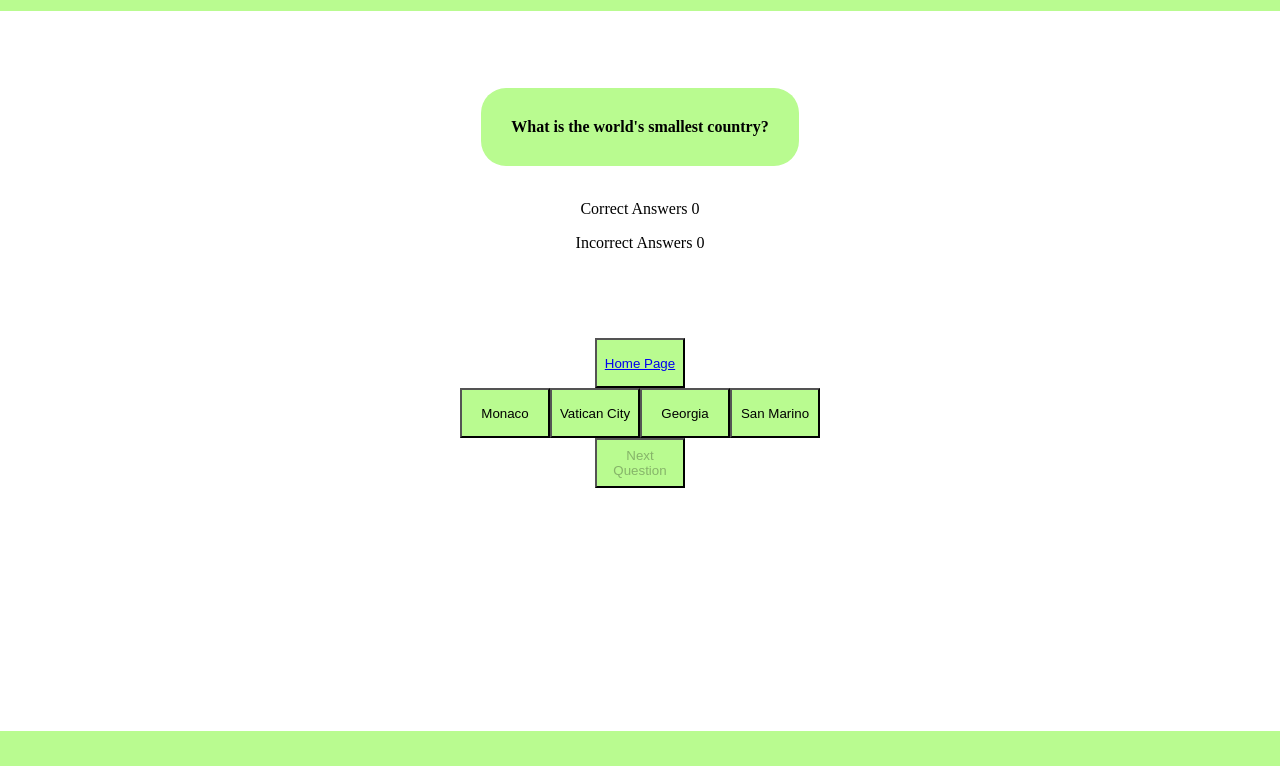
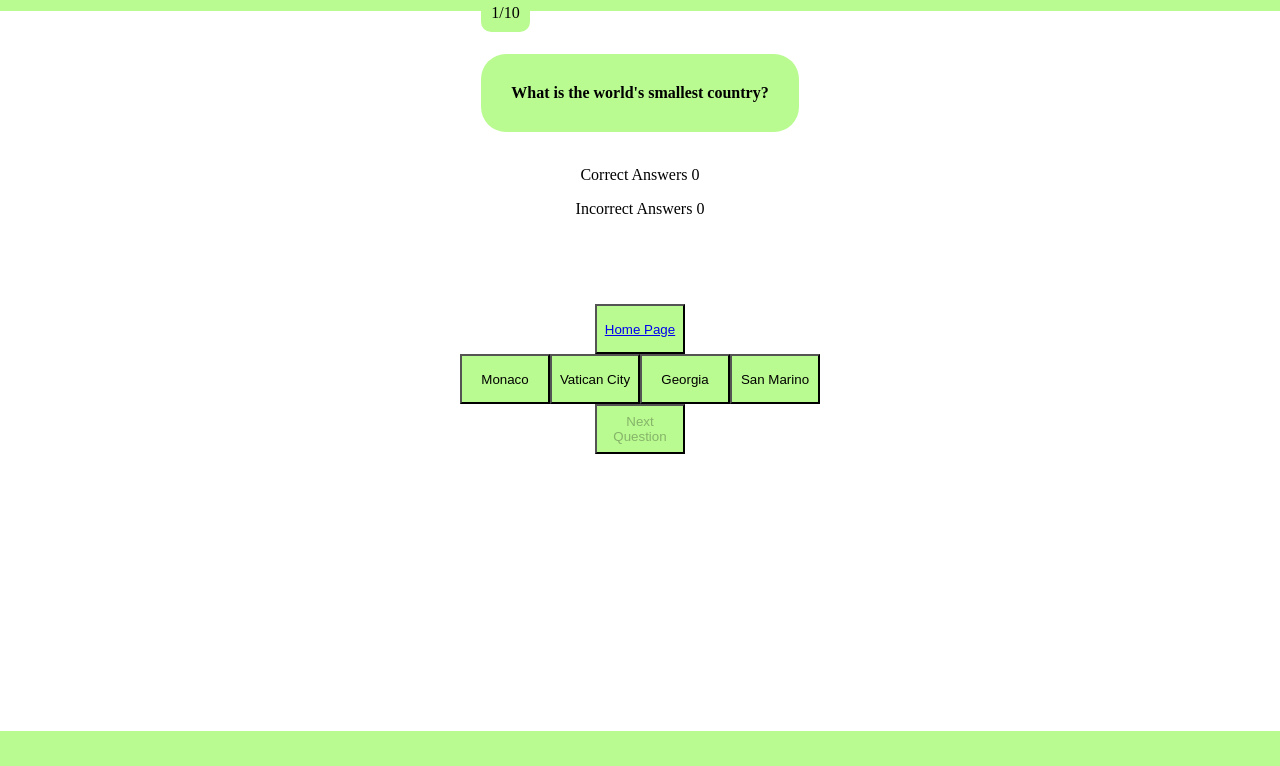
Before and after one commit to oscarbutler/Questionnaire, a plain HTML site: page index.html in a window 1280 px wide. Shown: the part 34-800 px from the top of the page. Drawn offline with Linux system fonts and the light colour scheme.

Commit message:
Style the question number

```diff
--- a/assets/css/style.css
+++ b/assets/css/style.css
@@ -109,9 +109,11 @@ footer {
 }
 
 #question-number {
-    margin-left: 100%;
+    margin-top: 20px;
     background-color: rgb(185, 251, 144);
-
+    padding: 10px;
+    border-radius: 10px;
+    position: absolute;
 }
 #home {
     margin-top: 60px;
```
